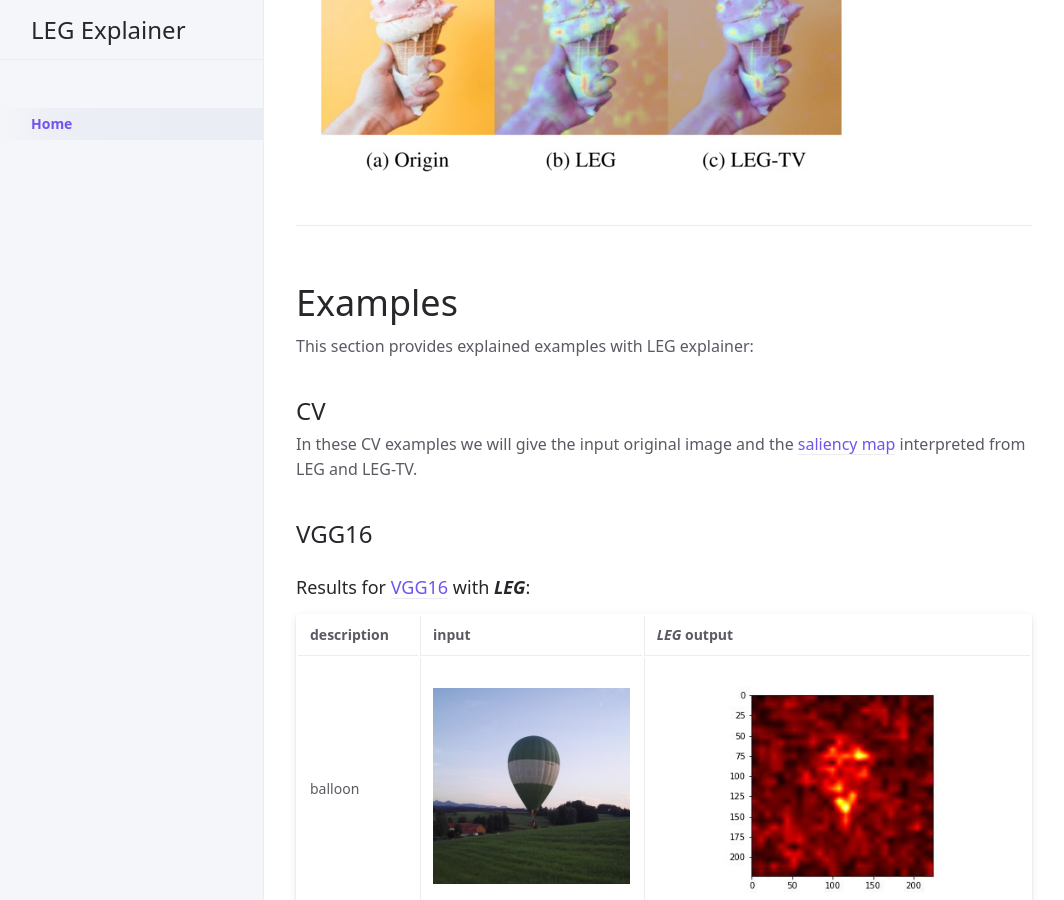
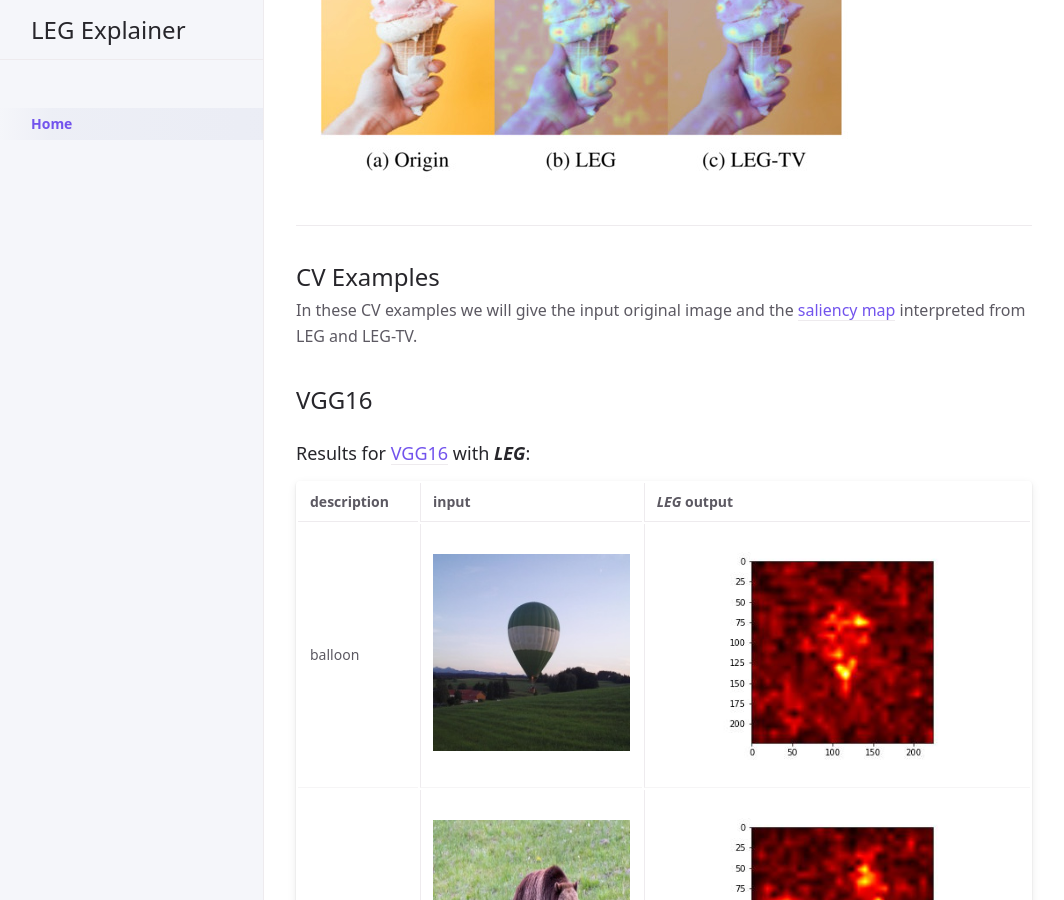
Before and after one commit to HydroFriend/6289_one_page, a Jekyll site: the page built from Home.md, in a window 1280 px wide and 900 px high, scrolled down 626 px. Shown: the whole window, without its empty margins (108-1172 px from the left). Built offline with Jekyll 4.4.1, drawn with Linux system fonts in a browser that asks for light colours; formulas are drawn with MathJax 3; part of the change alters nothing that is shown.

Commit message:
merge example titles

```diff
--- a/Home.md
+++ b/Home.md
@@ -37,13 +37,13 @@ LEG gives you a visual interpretation of what is happening under the hood of dee
 
 ---
 
-# Examples
+<!-- # Examples
 
-This section provides explained examples with LEG explainer:
+This section provides explained examples with LEG explainer: -->
 <!-- * Computer Vision -->
 <!-- * NLP -->
 
-## CV
+## CV Examples
 
 In these CV examples we will give the input original image and the [saliency map](https://en.wikipedia.org/wiki/Saliency_map#:~:text=In%20computer%20vision%2C%20a%20saliency,to%20the%20human%20visual%20system.) interpreted from LEG and LEG-TV.
 
```
Also changed, not shown: 1 other file.
